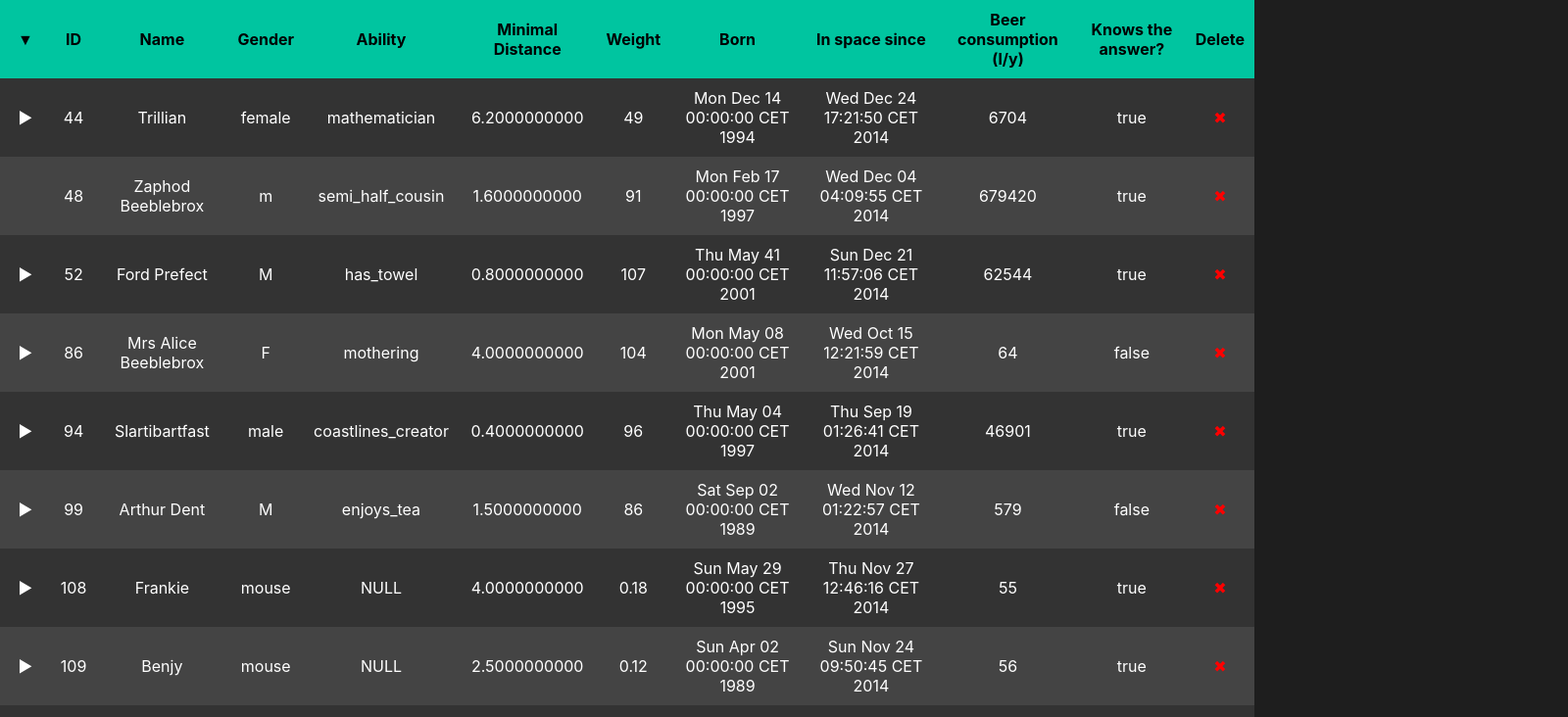
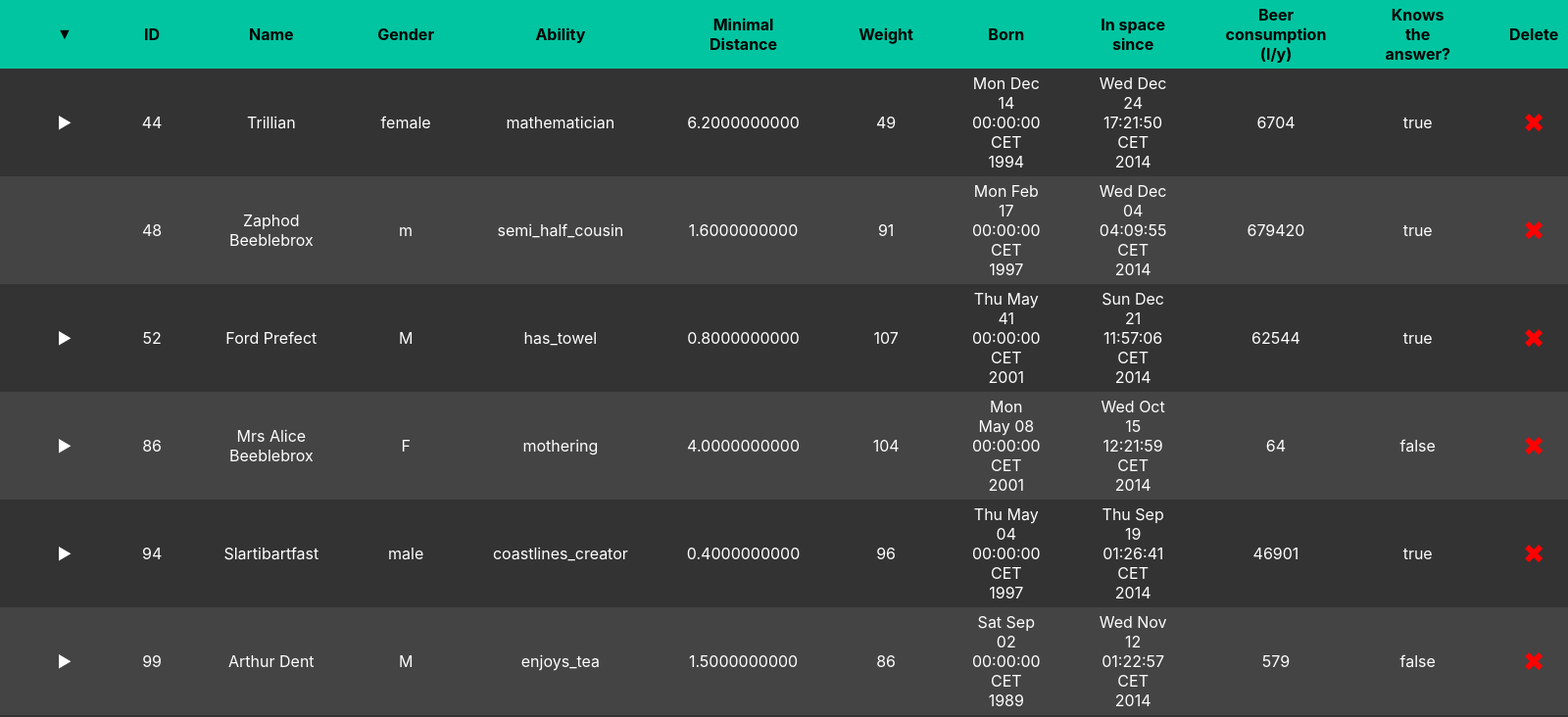
Before and after one commit to AdamVavro/Hierarchy-table, a React (Create React App) app: page / in a window 1280 px wide. Shown: the top 732 px of the page at 98% size, 1600 px wide, since content can reach past the window. Built offline with nearby package versions, Linux system fonts and the light colour scheme.

Commit message:
Sticky header, ScrollToTopButton

```diff
--- a/src/App.tsx
+++ b/src/App.tsx
@@ -1,10 +1,12 @@
 import React from "react";
 import Table from "./components/Table";
+import ScrollToTopButton from "./components/ScrollToTopButton";
 
 const App: React.FC = () => {
   return (
     <div>
       <Table />
+      <ScrollToTopButton />
     </div>
   );
 };
--- /dev/null
+++ b/src/components/ScrollToTopButton.tsx
@@ -0,0 +1,31 @@
+import React, { useEffect, useState } from "react";
+import "./../styles/scrollToTop.css";
+
+const ScrollToTopButton = (): React.ReactElement | null => {
+  const [isVisible, setIsVisible] = useState(false);
+
+  const toggleVisibility = () => {
+    if (window.scrollY > 100) {
+      setIsVisible(true);
+    } else {
+      setIsVisible(false);
+    }
+  };
+
+  const scrollToTop = () => {
+    window.scrollTo({ top: 0, behavior: "smooth" });
+  };
+
+  useEffect(() => {
+    window.addEventListener("scroll", toggleVisibility);
+    return () => window.removeEventListener("scroll", toggleVisibility);
+  }, []);
+
+  return isVisible ? (
+    <button className="scroll-to-top" onClick={scrollToTop} title="Back to top">
+      ↑
+    </button>
+  ) : null;
+};
+
+export default ScrollToTopButton;
--- a/src/components/Table.tsx
+++ b/src/components/Table.tsx
@@ -1,22 +1,19 @@
-import React, { useState } from "react";
+import React, { useState, useEffect, useRef } from "react";
 import "./../styles/table.css";
 import Row from "./TableRow";
 import exampleData from "../data/exampleData.json";
 import { GenericDataItem } from "../types";
 
 const transformData = (data: any[]): GenericDataItem[] => {
-  const parseItem = (item: any, relationName: string = "root"): GenericDataItem => {
-    return {
+  const parseItem = (item: any, relationName: string = "root"): GenericDataItem => ({
     id: Number(item.data.ID),
     data: item.data,
     children: extractChildren(item.children),
     relationName,
-    };
-  };
+  });
 
   const extractChildren = (childrenObj: any): GenericDataItem[] => {
     if (!childrenObj) return [];
-
     return Object.entries(childrenObj).flatMap(([relationName, rel]: any) =>
       rel.records.map((record: any) => parseItem(record, relationName))
     );
@@ -40,14 +37,13 @@ const Table: React.FC = () => {
   const [expandAll, setExpandAll] = useState(false);
 
   const handleDelete = (id: number) => {
-    const deleteRecursive = (items: GenericDataItem[]): GenericDataItem[] => {
-      return items
+    const deleteRecursive = (items: GenericDataItem[]): GenericDataItem[] =>
+      items
         .filter((item) => item.id !== id)
         .map((item) => ({
           ...item,
           children: deleteRecursive(item.children),
         }));
-    };
 
     setData((prevData) => deleteRecursive(prevData));
   };
@@ -56,9 +52,22 @@ const Table: React.FC = () => {
     setExpandAll((prev) => !prev);
   };
 
+  const [isScrolled, setIsScrolled] = useState(false);
+const tableRef = useRef<HTMLDivElement>(null);
+
+useEffect(() => {
+  const handleScroll = () => {
+    setIsScrolled(window.scrollY > 0);
+  };
+
+  window.addEventListener("scroll", handleScroll);
+  return () => window.removeEventListener("scroll", handleScroll);
+}, []);
+
   return (
+    <div className={`table-wrapper ${isScrolled ? "scrolled" : ""}`} ref={tableRef}>
       <table className="custom-table">
-      <thead>
+        <thead className="main-header">
           <tr>
             <th>
               <button
@@ -95,6 +104,7 @@ const Table: React.FC = () => {
           ))}
         </tbody>
       </table>
+    </div>
   );
 };
 
--- a/src/components/TableRow.tsx
+++ b/src/components/TableRow.tsx
@@ -1,6 +1,5 @@
 import React, { useState, useEffect } from "react";
 import { RowProps } from "../types";
-
 
 const Row: React.FC<RowProps> = ({ item, onDelete, depth, rowIndex, expandAll }) => {
   const [expanded, setExpanded] = useState(false);
@@ -9,30 +8,27 @@ const Row: React.FC<RowProps> = ({ item, onDelete, depth, rowIndex, expandAll })
     setExpanded(expandAll);
   }, [expandAll]);
 
+  const hasChildren = item.children.length > 0;
   const dataEntries = Object.entries(item.data);
-  const hasChildren = item.children.length > 0;
   const rowClass = rowIndex % 2 === 0 ? "even-row" : "odd-row";
+
+  const getTooltipText = () => {
+    if (!hasChildren) return "";
+    if (item.relationName === "root") return "Show nemesis";
+    if (item.relationName === "has_nemesis") return "Show secret";
+    return "";
+  };
 
   return (
     <>
       <tr className={`parent-row ${rowClass}`}>
         <td
           onClick={() => hasChildren && setExpanded(!expanded)}
+          className="expand-td"
           style={{ cursor: hasChildren ? "pointer" : "default" }}
-          className="expand-td"
-          title={
-            hasChildren
-              ? item.relationName === "root"
-                ? "Show nemesis"
-                : item.relationName === "has_nemesis"
-                ? "Show secret"
-                : ""
-              : ""
-          }
+          title={getTooltipText()}
         >
-           <span className="expand-arrow">
-            {hasChildren ? (expanded ? "▼" : "▶") : ""}
-          </span>
+          <span className="expand-arrow">{hasChildren ? (expanded ? "▼" : "▶") : ""}</span>
         </td>
         {dataEntries.map(([key, value]) => (
           <td key={key}>{value}</td>
@@ -62,7 +58,6 @@ const Row: React.FC<RowProps> = ({ item, onDelete, depth, rowIndex, expandAll })
                     depth={depth + 1}
                     rowIndex={rowIndex}
                     expandAll={expandAll}
-                    relationName={child.relationName}
                   />
                 ))}
               </tbody>
--- /dev/null
+++ b/src/styles/scrollToTop.css
@@ -0,0 +1,21 @@
+.scroll-to-top {
+    position: fixed;
+    bottom: 20px;
+    left: 50%;
+    transform: translateX(-50%);
+    background-color: #00c5a0;
+    color: black;
+    border: none;
+    border-radius: 50%;
+    font-size: 1.5rem;
+    padding: 0.6rem 1rem;
+    cursor: pointer;
+    box-shadow: 0 4px 10px rgba(0, 0, 0, 0.3);
+    z-index: 1000;
+    transition: background-color 0.2s ease, color 0.2s ease;
+  }
+
+  .scroll-to-top:hover {
+    background-color: #009b82;
+    color: white;
+  }
--- a/src/styles/table.css
+++ b/src/styles/table.css
@@ -9,35 +9,19 @@ body {
   color: white;
 }
 
-.custom-table thead {
-  color:black
-}
-
 .custom-table th, .custom-table td {
-  padding: 10px;
+  padding: 5px 10px 5px 50px;
   text-align: center;
 }
 
 .custom-table th {
   background-color: #00c5a0;
+  color: black;
 }
 
-.parent-row {
-  background-color: #333;
-}
-
+.parent-row,
 .child-row {
-  background-color: #444;
-}
-
-.delete-btn {
-  color: red;
-  cursor: pointer;
-  text-align: center;
-}
-
-.delete-btn:hover {
-  background-color: darkred;
+  background-color: inherit;
 }
 
 .even-row {
@@ -48,12 +32,20 @@ body {
   background-color: #444;
 }
 
-.custom-table thead {
-  background-color: #00c5a0;
+.child-row table {
+  border-collapse: collapse;
 }
 
- .child-row table {
-  border-collapse: collapse;
+.delete-btn {
+  color: red;
+  cursor: pointer;
+  text-align: center;
+  background-clip: content-box;
+  font-size: 1.7rem;
+}
+
+.delete-btn:hover {
+  background-color: darkred;
 }
 
 .expand-collapse-btn {
@@ -62,8 +54,9 @@ body {
   border: none;
   cursor: pointer;
   font-size: 1rem;
-  padding: 0.3rem 0.5rem 0.2rem 0.5rem;
+  padding: 0.3rem 0.5rem;
 }
+
 .expand-collapse-btn:hover {
   color: white;
 }
@@ -71,3 +64,15 @@ body {
 .expand-td:hover .expand-arrow {
   color: black;
 }
+
+thead.main-header {
+  position: sticky;
+  top: 0;
+  background-color: #00c5a0;
+  z-index: 2;
+  transition: box-shadow 0.3s ease;
+}
+
+.table-wrapper.scrolled thead.main-header {
+  box-shadow: 0 6px 10px rgba(0, 0, 0, 1);
+}
--- a/src/types.ts
+++ b/src/types.ts
@@ -11,5 +11,4 @@ export interface RowProps {
   depth: number;
   rowIndex: number;
   expandAll: boolean;
-  relationName?: string;
 }
```
Lines whose indentation alone changed are shown as unchanged.
